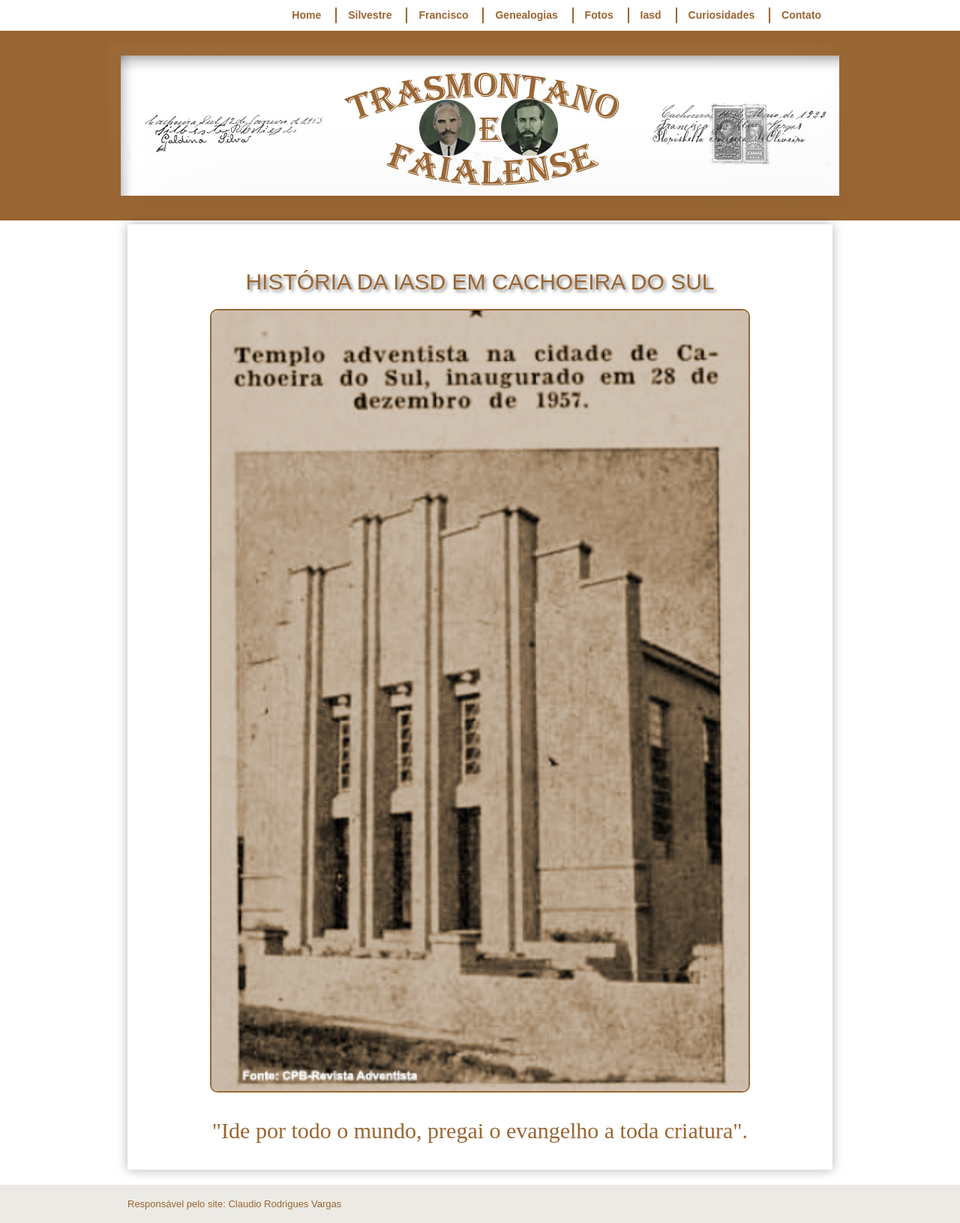
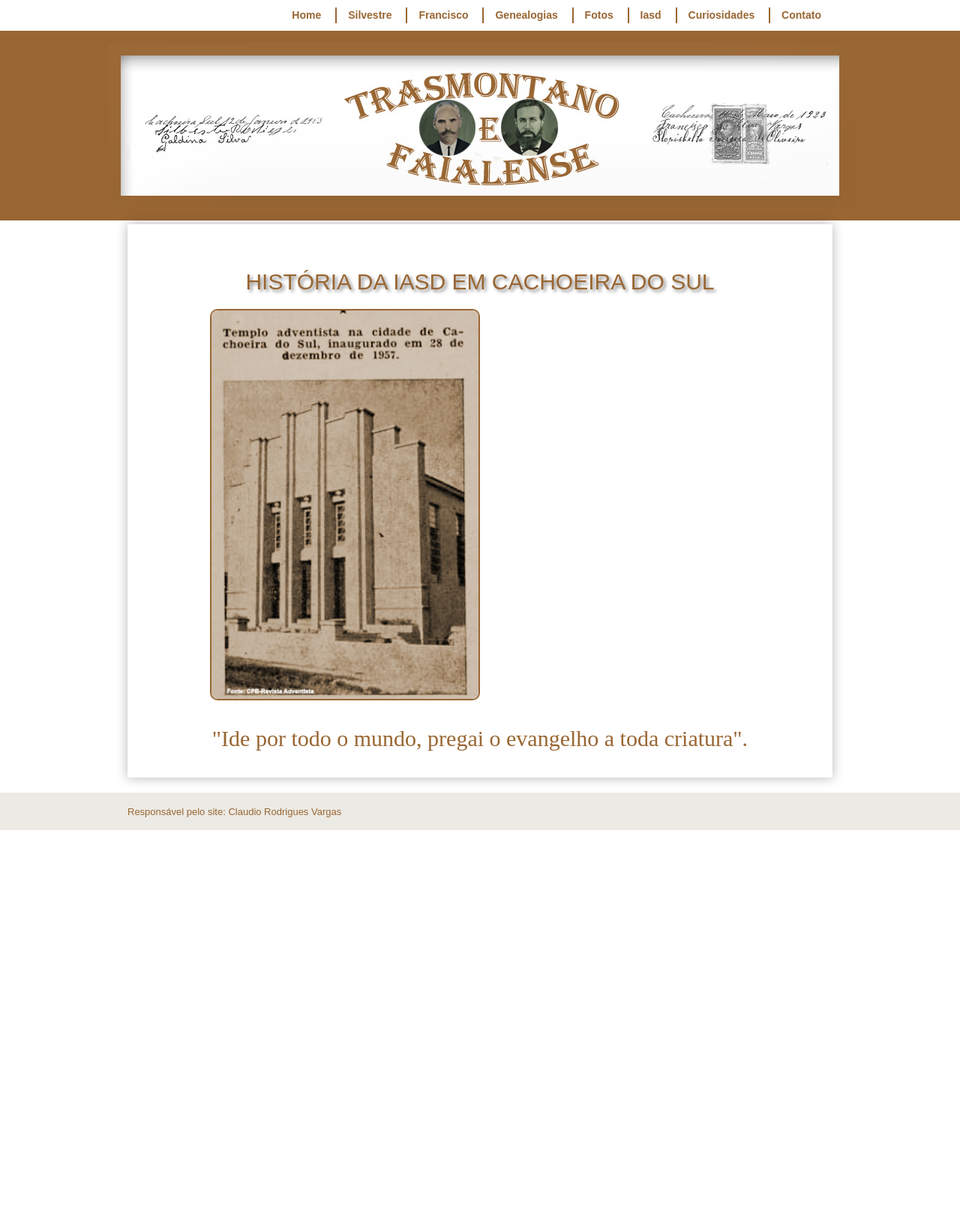
Before and after one commit to claudiovargas1955/claudiovargas1955.github.io, a Jekyll site: the page built from _pages/história-da-iasd-cachoeira.html, in a window 1280 px wide. Shown: the whole page at 75% size. Built offline with Jekyll 4.4.1, drawn with Linux system fonts in a browser that asks for light colours; some web fonts are replaced; after the commit the page ends 1107 px from its top, so only the background shows below that.

Commit message:
Update história-da-iasd-cachoeira.html

```diff
--- a/_pages/história-da-iasd-cachoeira.html
+++ b/_pages/história-da-iasd-cachoeira.html
@@ -70,8 +70,8 @@ details[open] summary {color:#996633;
 
 figure.foto-legenda { position: relative;
                     }
-figure.foto-legenda img { width: 80%;
-                          height: 100%;
+figure.foto-legenda img { width: 40%;
+                          height: 50%;
                           margin-left:90px;
                         }
  figure.foto-legenda figcaption { opacity: 0;
@@ -80,8 +80,8 @@ figure.foto-legenda img { width: 80%;
                                   top: 0px;
                                   background-color: rgba(0,0,0, 0.3);
                                   color: white;
-                                  width: 80%;
-                                  height: 100%;
+                                  width: 40%;
+                                  height: 50%;
                                   padding-left: 10px;
                                   box-sizing: border-box;
                                   transition:opacity 1s;
```
